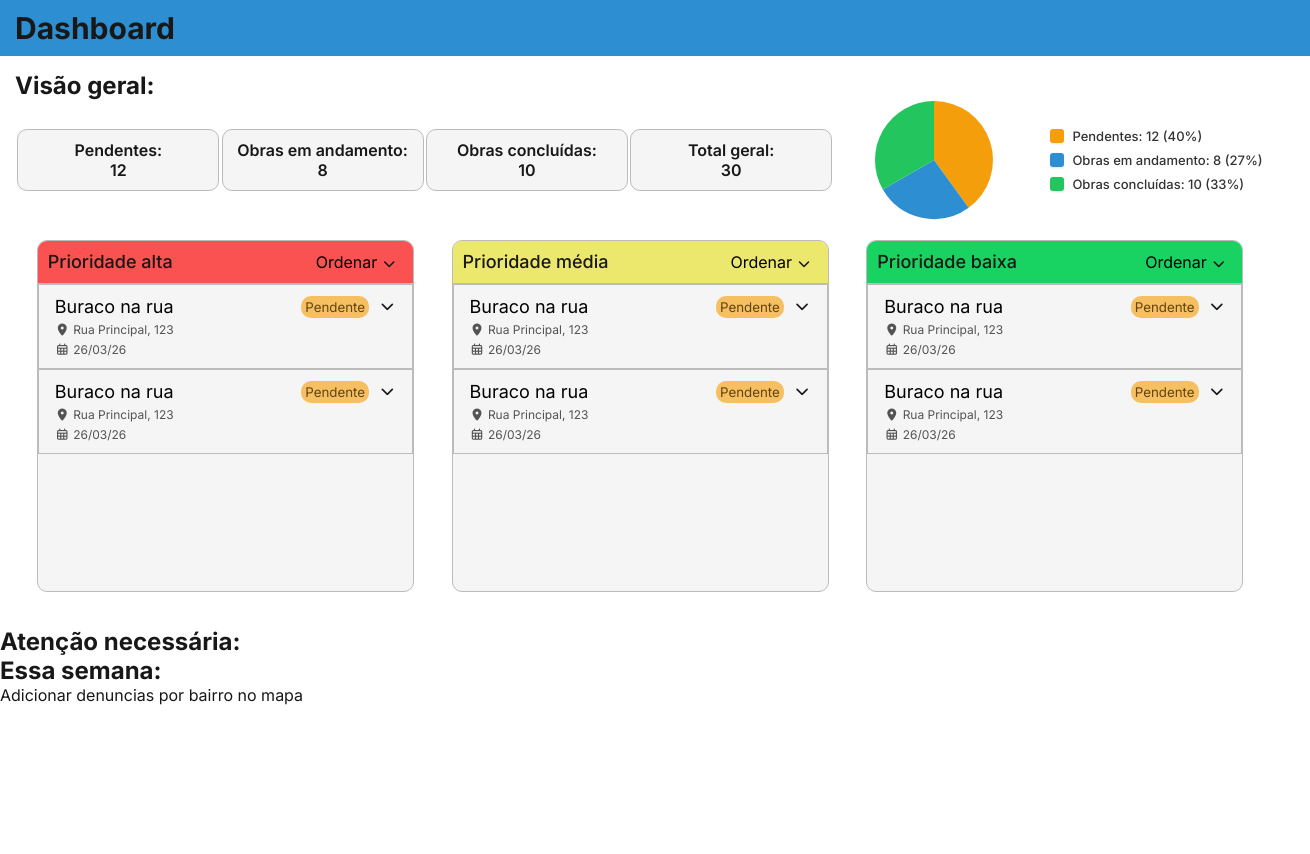
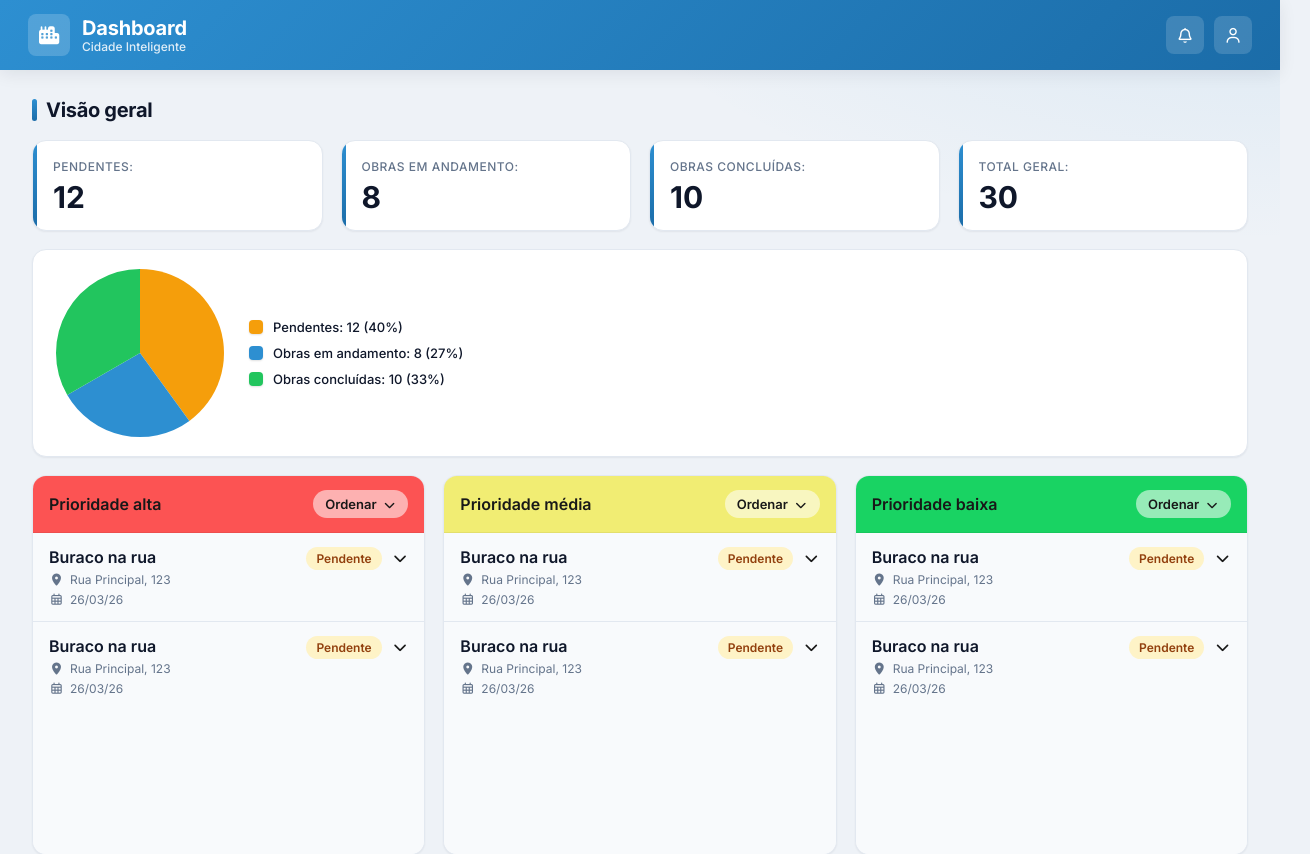
Before and after one commit to prjCidadeInteligente-Fatectq/cidade-inteligente, an Angular app: page /dashboard in a window 1280 px wide. Shown: the top 854 px of the page, 1310 px wide, since content can reach past the window. Before the commit the page ends 800 px from the top, so only its background shows below. Built offline with nearby package versions, Linux system fonts and the light colour scheme.

Commit message:
melhoras no layout

```diff
--- a/src/app/home/home.component.css
+++ b/src/app/home/home.component.css
@@ -1,11 +1,84 @@
-.header {
-    padding: 15px;
-    margin: 0;
+.page {
+    max-width: 1400px;
+    margin: 0 auto;
+    padding: 28px 32px 48px;
     display: flex;
     flex-direction: column;
+    gap: 30px;
 }
 
-h1 {
-    padding: 0;
+.header {
+    display: flex;
+    flex-direction: column;
+    gap: 18px;
+}
+
+.section-title {
+    position: relative;
     margin: 0;
+    padding-left: 14px;
+    font-size: 20px;
+    font-weight: 700;
+    letter-spacing: -0.3px;
+    color: var(--color-text);
 }
+
+.section-title::before {
+    content: '';
+    position: absolute;
+    left: 0;
+    top: 50%;
+    transform: translateY(-50%);
+    width: 5px;
+    height: 22px;
+    border-radius: 999px;
+    background: linear-gradient(180deg, var(--color-primary), var(--color-primary-dark));
+}
+
+.content {
+    display: grid;
+    grid-template-columns: 1fr 1fr;
+    gap: 20px;
+}
+
+.panel {
+    background: var(--color-surface);
+    border: 1px solid var(--color-border);
+    border-radius: var(--radius);
+    padding: 20px 22px;
+    box-shadow: var(--shadow-sm);
+    display: flex;
+    flex-direction: column;
+    gap: 14px;
+    min-height: 170px;
+}
+
+.placeholder {
+    margin: 0;
+    color: var(--color-text-muted);
+    font-size: 14px;
+}
+
+.footer {
+    display: flex;
+    align-items: center;
+    justify-content: center;
+    gap: 10px;
+    padding: 18px;
+    border-radius: var(--radius);
+    background: var(--color-primary-light);
+    border: 1px dashed #b9d9ef;
+    color: var(--color-primary-dark);
+    font-weight: 500;
+    font-size: 14px;
+}
+
+@media (max-width: 900px) {
+    .page {
+        padding: 22px 18px 36px;
+    }
+
+    .content {
+        grid-template-columns: 1fr;
+    }
+}
--- a/src/app/home/home.component.html
+++ b/src/app/home/home.component.html
@@ -1,14 +1,24 @@
+<div class="page">
     <header class="header">
-    <h1>Visão geral:</h1>
+        <h1 class="section-title">Visão geral</h1>
         <app-complaint-counter></app-complaint-counter>
         <app-priority-cards></app-priority-cards>
     </header>
 
-<main>
-    <h1>Atenção necessária:</h1>
-    <h1>Essa semana:</h1>
+    <main class="content">
+        <section class="panel">
+            <h1 class="section-title">Atenção necessária</h1>
+            <p class="placeholder">Nenhum alerta crítico no momento.</p>
+        </section>
+
+        <section class="panel">
+            <h1 class="section-title">Essa semana</h1>
+            <p class="placeholder">Resumo dos indicadores da semana.</p>
+        </section>
     </main>
 
-<footer>
-    Adicionar denuncias por bairro no mapa
+    <footer class="footer">
+        <i class="fa-solid fa-map-location-dot"></i>
+        Adicionar denúncias por bairro no mapa
     </footer>
+</div>
--- a/src/app/shared/components/complaint-counter/complaint-counter.component.css
+++ b/src/app/shared/components/complaint-counter/complaint-counter.component.css
@@ -1,70 +1,127 @@
 .counters {
     list-style: none;
-
     display: flex;
     flex-direction: row;
-    justify-content: space-evenly;
-    align-items: center;
+    flex-wrap: wrap;
+    justify-content: flex-start;
+    align-items: stretch;
+    gap: 18px;
     padding: 0;
     margin: 0;
 }
 
 .counter {
-    width: 200px;
-    height: fit-content;
-    padding: 10px 0;
-    background-color: #f5f5f5;
-    border-radius: 10px;
-    border: 1px solid #bbbbbb;
+    flex: 1 1 180px;
+    min-width: 170px;
+    padding: 18px 20px;
+    background: var(--color-surface);
+    border: 1px solid var(--color-border);
+    border-radius: var(--radius);
+    box-shadow: var(--shadow-sm);
 
     display: flex;
     flex-direction: column;
     justify-content: center;
-    align-items: center;
+    align-items: flex-start;
+    gap: 8px;
 
     font-weight: 600;
-    text-align: center;
+    text-align: left;
+    position: relative;
+    overflow: hidden;
+    transition: transform var(--transition), box-shadow var(--transition);
+}
+
+.counter::before {
+    content: '';
+    position: absolute;
+    left: 0;
+    top: 0;
+    bottom: 0;
+    width: 4px;
+    background: linear-gradient(180deg, var(--color-primary), var(--color-primary-dark));
+}
+
+.counter:hover {
+    transform: translateY(-3px);
+    box-shadow: var(--shadow);
+}
+
+.counter span:first-child {
+    font-size: 12px;
+    font-weight: 500;
+    color: var(--color-text-muted);
+    text-transform: uppercase;
+    letter-spacing: 0.5px;
+}
+
+.counter span:last-child {
+    font-size: 30px;
+    font-weight: 700;
+    color: var(--color-text);
+    line-height: 1;
 }
 
 .chart-wrapper {
+    list-style: none;
     display: flex;
     flex-direction: row;
     align-items: center;
-    gap: 16px;
-    width: fit-content;
-    height: 120px;
+    gap: 24px;
+    flex: 1 1 340px;
+    padding: 18px 22px;
+    background: var(--color-surface);
+    border: 1px solid var(--color-border);
+    border-radius: var(--radius);
+    box-shadow: var(--shadow-sm);
 }
 
-canvas {
-    max-width: 200px;
-    max-height: 120px;
+.chart-canvas {
+    position: relative;
+    width: 170px;
+    height: 170px;
+    flex: 0 0 auto;
+}
+
+.chart-canvas canvas {
+    position: absolute;
+    inset: 0;
+    width: 100% !important;
+    height: 100% !important;
 }
 
 .legend {
     display: flex;
     flex-direction: column;
-    gap: 8px;
-    padding: 8px 0;
+    gap: 10px;
+    padding: 0;
 }
 
 .legend-item {
     display: flex;
     align-items: center;
-    gap: 8px;
+    gap: 10px;
     font-size: 13px;
     font-weight: 500;
-    color: #333;
+    color: var(--color-text);
     white-space: nowrap;
 }
 
 .legend-color {
     width: 14px;
     height: 14px;
-    border-radius: 3px;
+    border-radius: 4px;
     flex-shrink: 0;
-    box-shadow: 0 1px 2px rgba(0, 0, 0, 0.1);
+    box-shadow: 0 1px 2px rgba(0, 0, 0, 0.12);
 }
 
 .legend-label {
     font-family: var(--font-primary);
 }
+
+@media (max-width: 700px) {
+    .chart-wrapper {
+        flex-direction: column;
+        align-items: stretch;
+    }
+}
--- a/src/app/shared/components/complaint-counter/complaint-counter.component.html
+++ b/src/app/shared/components/complaint-counter/complaint-counter.component.html
@@ -12,7 +12,9 @@
     </li>
 
     <li class="chart-wrapper">
-      <canvas #pizzaChart></canvas>
+      <div class="chart-canvas">
+        <canvas #pizzaChart></canvas>
+      </div>
       <div class="legend" role="list" aria-label="Legenda do gráfico de reclamações">
         @for (item of chartItems; track item.label) {
           <div class="legend-item" role="listitem">
--- a/src/app/shared/components/complaints/complaints.component.css
+++ b/src/app/shared/components/complaints/complaints.component.css
@@ -1,7 +1,12 @@
 .card {
-    background-color: #f5f5f5;
-    border: 1px solid #bbbbbb;
-    padding: 10px;
+    background: transparent;
+    border: none;
+    border-bottom: 1px solid var(--color-border);
+    padding: 0;
+}
+
+.card:last-child {
+    border-bottom: none;
 }
 
 .complaint {
@@ -9,13 +14,21 @@
     height: fit-content;
     border: none;
     cursor: pointer;
-    background-color: transparent;
+    background: transparent;
+    padding: 14px 16px;
+    transition: background var(--transition);
+}
+
+.complaint:hover {
+    background: rgba(45, 143, 209, 0.06);
 }
 
 .header {
     display: flex;
     flex-direction: row;
     justify-content: space-between;
+    align-items: flex-start;
+    gap: 12px;
 }
 
 .info {
@@ -26,19 +39,23 @@
 }
 
 .desc {
-    font-size: 18px;
-    font-weight: 400;
+    font-size: 16px;
+    font-weight: 600;
     padding: 0;
+    color: var(--color-text);
 }
 
 .small {
-    color: #535353;
+    display: inline-flex;
+    align-items: center;
+    gap: 6px;
+    color: var(--color-text-muted);
     font-size: 12px;
 }
 
 .small i {
     font-size: 12px;
-    color: #535353;
+    color: var(--color-text-muted);
 }
 
 .additional-info {
@@ -48,14 +65,17 @@
     align-items: center;
     gap: 10px;
     height: 100%;
+    color: var(--color-text-muted);
 }
 
 .status {
-    padding: 3px 4px;
-    border-radius: 10px;
-    background-color: #f59f0b9f;
+    padding: 4px 10px;
+    border-radius: 999px;
+    background: #fef3c7;
     height: fit-content;
-    color: #634510
+    color: #92400e;
+    font-size: 12px;
+    font-weight: 600;
 }
 
 .body {
@@ -63,16 +83,19 @@
     flex-direction: column;
     text-align: left;
     gap: 10px;
-    padding: 10px 0 0 0;
+    padding: 0 16px 16px;
     margin: 0;
 }
 
 .body p {
     font-size: 14px;
     margin: 0;
+    color: var(--color-text-muted);
 }
 
 .body img {
     width: 100%;
-    height: 100px;
+    height: 140px;
+    object-fit: cover;
+    border-radius: var(--radius-sm);
 }
--- a/src/app/shared/components/navbar/navbar.component.css
+++ b/src/app/shared/components/navbar/navbar.component.css
@@ -1,18 +1,72 @@
 .navbar {
     width: 100%;
-    height: fit-content;
     display: flex;
     flex-direction: row;
-    align-content: center;
+    align-items: center;
     justify-content: space-between;
-    font-weight: 600;
-    font-size: 20px;
-    padding: 10px 15px;
-    background-color: #2d8fd1;
+    padding: 14px 28px;
+    background: linear-gradient(135deg, var(--color-primary) 0%, var(--color-primary-dark) 100%);
+    color: #ffffff;
     position: sticky;
+    top: 0;
+    z-index: 100;
+    box-shadow: var(--shadow);
+}
+
+.brand {
+    display: flex;
+    align-items: center;
+    gap: 12px;
+}
+
+.brand-icon {
+    display: grid;
+    place-items: center;
+    width: 42px;
+    height: 42px;
+    border-radius: var(--radius-sm);
+    background: rgba(255, 255, 255, 0.18);
+    font-size: 18px;
+}
+
+.brand-text {
+    display: flex;
+    flex-direction: column;
+    line-height: 1.15;
 }
 
 .navbar h1 {
     padding: 0;
     margin: 0;
+    font-size: 20px;
+    font-weight: 700;
+    letter-spacing: -0.2px;
 }
+
+.brand-text small {
+    font-size: 12px;
+    font-weight: 500;
+    opacity: 0.85;
+}
+
+.nav-actions {
+    display: flex;
+    gap: 10px;
+}
+
+.nav-btn {
+    width: 38px;
+    height: 38px;
+    border: none;
+    border-radius: var(--radius-sm);
+    background: rgba(255, 255, 255, 0.15);
+    color: #ffffff;
+    font-size: 15px;
+    cursor: pointer;
+    transition: background var(--transition), transform var(--transition);
+}
+
+.nav-btn:hover {
+    background: rgba(255, 255, 255, 0.3);
+    transform: translateY(-1px);
+}
--- a/src/app/shared/components/navbar/navbar.component.html
+++ b/src/app/shared/components/navbar/navbar.component.html
@@ -1,3 +1,14 @@
 <nav class="navbar">
-    <h1>Dashboard</h1>
+    <div class="brand">
+        <span class="brand-icon"><i class="fa-solid fa-city"></i></span>
+        <div class="brand-text">
+            <h1>Dashboard</h1>
+            <small>Cidade Inteligente</small>
+        </div>
+    </div>
+
+    <div class="nav-actions">
+        <button class="nav-btn" type="button" aria-label="Notificações"><i class="fa-regular fa-bell"></i></button>
+        <button class="nav-btn" type="button" aria-label="Perfil"><i class="fa-regular fa-user"></i></button>
+    </div>
 </nav>
--- a/src/app/shared/components/priority-cards/priority-cards.component.css
+++ b/src/app/shared/components/priority-cards/priority-cards.component.css
@@ -1,47 +1,81 @@
 .cards {
     display: flex;
     flex-direction: row;
-justify-content: space-evenly;
-padding: 20px 0;
-gap: 16px;
+    gap: 18px;
+    padding: 0;
 }
 
 .card {
     display: flex;
     flex-direction: column;
-border-radius: 10px;
+    border-radius: var(--radius);
+    flex: 1 1 0;
     width: 30%;
-height: 350px;
-background-color: #f5f5f5;
-border: 1px solid #bbbbbb;
+    height: 380px;
+    background: var(--color-surface);
+    border: 1px solid var(--color-border);
+    box-shadow: var(--shadow-sm);
     overflow: hidden;
+    transition: transform var(--transition), box-shadow var(--transition);
+}
+
+.card:hover {
+    transform: translateY(-4px);
+    box-shadow: var(--shadow-lg);
 }
 
 .header {
     display: flex;
     flex-direction: row;
+    align-items: center;
     justify-content: space-between;
-padding: 10px;
-font-weight: 500;
-font-size: 18px;
-border-bottom: 1px solid #bbbbbb;
+    padding: 14px 16px;
+    font-weight: 600;
+    font-size: 16px;
+    border-bottom: 1px solid rgba(0, 0, 0, 0.06);
     color: #181818;
     flex-shrink: 0;
 }
 
 .header button {
-background-color: transparent;
+    display: inline-flex;
+    align-items: center;
+    gap: 6px;
+    background: rgba(255, 255, 255, 0.55);
     border: none;
-font-size: 16px;
+    border-radius: 999px;
+    padding: 6px 12px;
+    font-size: 13px;
+    font-weight: 600;
+    color: #181818;
     cursor: pointer;
+    transition: background var(--transition), transform var(--transition);
+}
+
+.header button:hover {
+    background: rgba(255, 255, 255, 0.95);
+    transform: translateY(-1px);
 }
 
 .header button i {
-font-size: 12px;
+    font-size: 11px;
 }
 
 .complaints {
     flex: 1;
     min-height: 0;
     overflow-y: auto;
+    background: var(--color-surface-muted);
 }
+
+@media (max-width: 900px) {
+    .cards {
+        flex-direction: column;
+    }
+
+    .card {
+        width: 100%;
+        height: auto;
+        min-height: 220px;
+    }
+}
--- a/src/styles.css
+++ b/src/styles.css
@@ -10,17 +10,73 @@
 :root {
   --font-primary: 'Inter', -apple-system, BlinkMacSystemFont, 'Segoe UI', Roboto, sans-serif;
   --font-mono: 'JetBrains Mono', 'Fira Code', Consolas, monospace;
+
+  --color-bg: #eef2f7;
+  --color-surface: #ffffff;
+  --color-surface-muted: #f8fafc;
+  --color-border: #e2e8f0;
+  --color-text: #0f172a;
+  --color-text-muted: #64748b;
+
+  --color-primary: #2d8fd1;
+  --color-primary-dark: #1b6ca8;
+  --color-primary-light: #e8f3fb;
+
+  --color-success: #22c55e;
+  --color-warning: #f59e0b;
+  --color-danger: #ef4444;
+
+  --radius-sm: 8px;
+  --radius: 14px;
+  --radius-lg: 20px;
+
+  --shadow-sm: 0 1px 2px rgba(15, 23, 42, 0.06);
+  --shadow: 0 4px 16px rgba(15, 23, 42, 0.08);
+  --shadow-lg: 0 12px 32px rgba(15, 23, 42, 0.12);
+
+  --transition: 0.2s ease;
 }
 
 * {
   font-family: var(--font-primary);
+  box-sizing: border-box;
 }
 
 code, pre, kbd, samp {
   font-family: var(--font-mono);
 }
 
+html, body {
+  margin: 0;
+  padding: 0;
+}
+
 body {
-  color: #181818 !important;
-  margin: 0;
+  color: var(--color-text) !important;
+  background-color: var(--color-bg);
+  background-image: radial-gradient(1200px 600px at 100% -10%, rgba(45, 143, 209, 0.12), transparent 60%);
+  min-height: 100vh;
+  -webkit-font-smoothing: antialiased;
+  -moz-osx-font-smoothing: grayscale;
 }
+
+::-webkit-scrollbar {
+  width: 10px;
+  height: 10px;
+}
+
+::-webkit-scrollbar-track {
+  background: transparent;
+}
+
+::-webkit-scrollbar-thumb {
+  background: #cbd5e1;
+  border-radius: 999px;
+  border: 2px solid transparent;
+  background-clip: content-box;
+}
+
+::-webkit-scrollbar-thumb:hover {
+  background: #94a3b8;
+  background-clip: content-box;
+}
```
Lines whose indentation alone changed are shown as unchanged.
